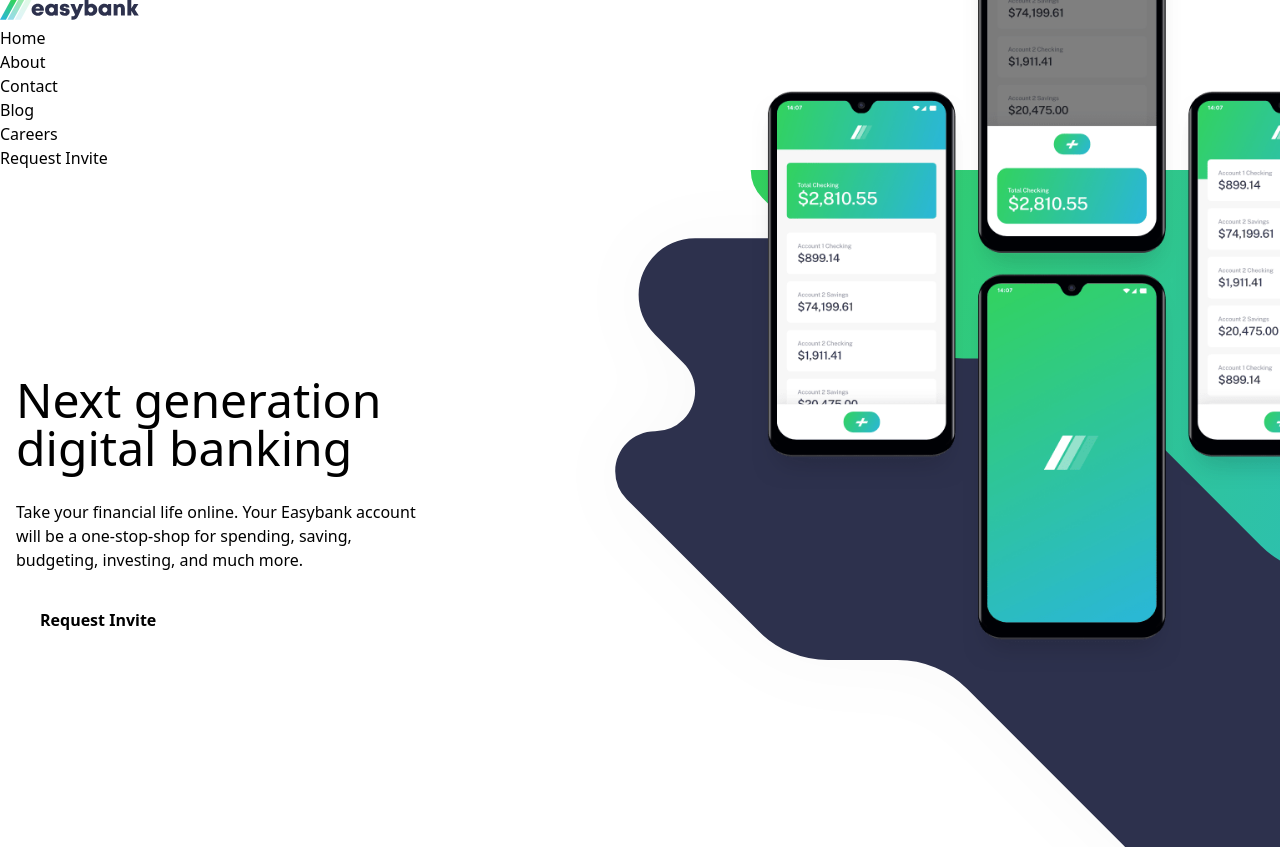
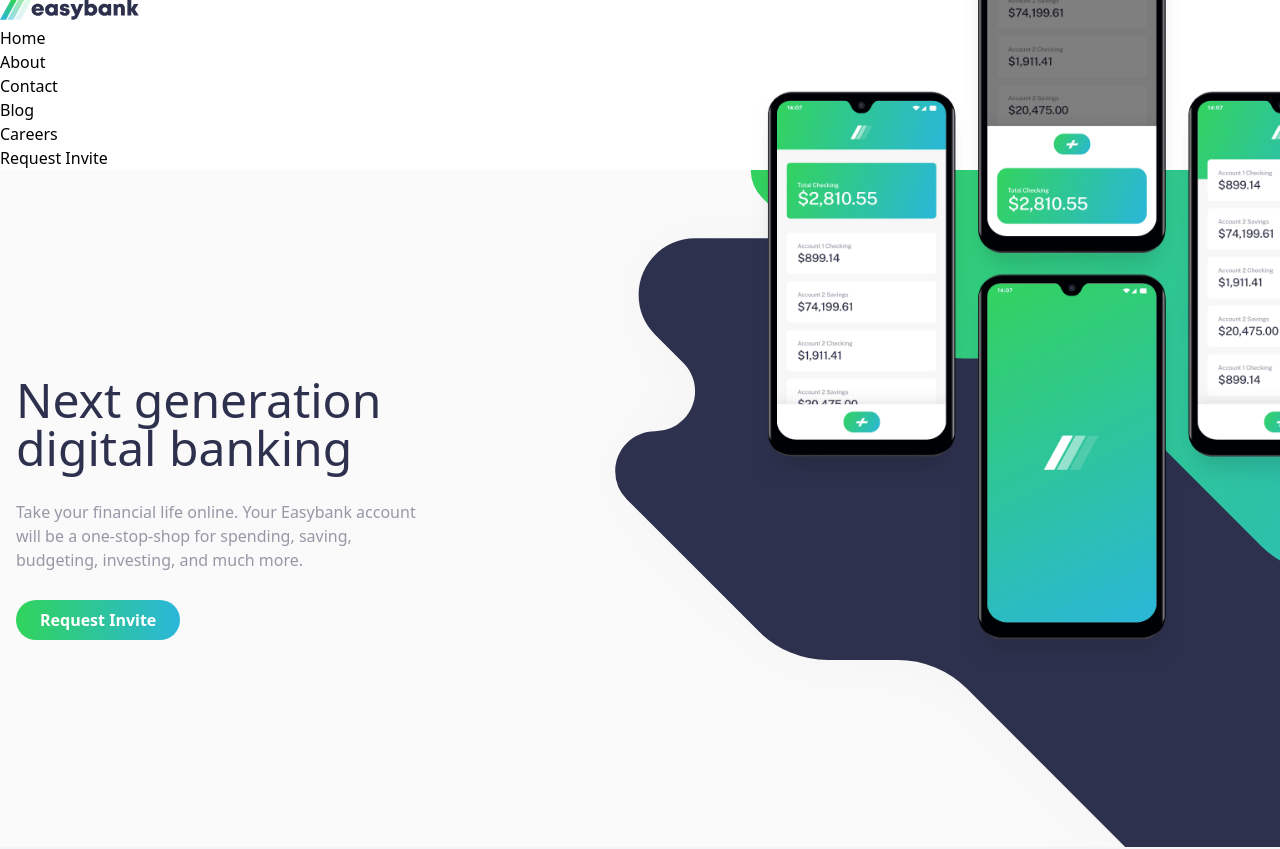
Before and after one commit to gmwaniki/Easy-bank-landing-page, a Next.js app: page / in a window 1280 px wide. Shown: the top 849 px of the page. Built offline with nearby package versions, Linux system fonts and the light colour scheme.

Commit message:
Added custom items
- Custom Gradient
-Custom styles
-Custom Font Family

```diff
--- a/tailwind.config.js
+++ b/tailwind.config.js
@@ -1,11 +1,32 @@
 /** @type {import('tailwindcss').Config} */
+
+const defaultTheme = require('tailwindcss/defaultTheme');
 module.exports = {
   content: [
     './pages/**/*.{js,ts,jsx,tsx}',
     './components/**/*.{js,ts,jsx,tsx}',
   ],
   theme: {
-    extend: {},
+    extend: {
+      colors: {
+        CustomDarkBlue: 'hsl(233, 26%, 24%)',
+        CustomDarkBlueTrans: 'hsl(233, 26%, 24%,.8)',
+        CustomLimeGreen: 'hsl(136, 65%, 51%)',
+        CustomBrightCyan: 'hsl(192, 70%, 51%)',
+        CustomGrayishBlue: 'hsl(233, 8%, 62%)',
+        CustomLightGrayishBlue: 'hsl(220, 16%, 96%)',
+        CustomVeryLightGray: 'hsl(0, 0%, 98%)',
+        CustomWhite: 'hsl(0, 0%, 100%)',
+        CustomWhiteTrans: 'hsl(0, 0%, 100%,.5)',
+      },
+      backgroundImage: {
+        gradient:
+          'linear-gradient(to right,hsl(136, 65%, 51%),hsl(192, 70%, 51%) )',
+      },
+      fontFamily: {
+        sans: ['Public Sans', ...defaultTheme.fontFamily.sans],
+      },
+    },
   },
   plugins: [],
 };
```
